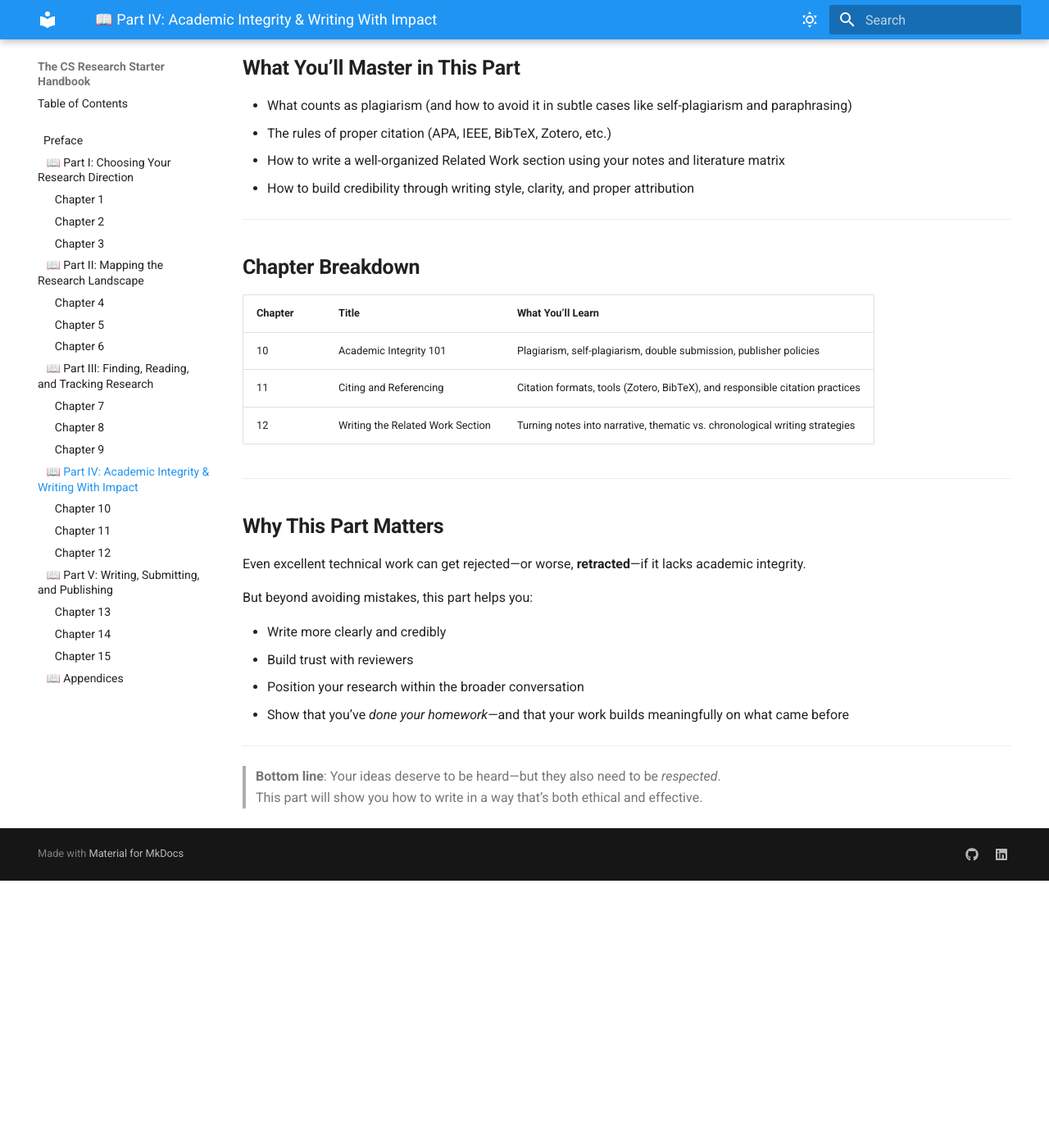
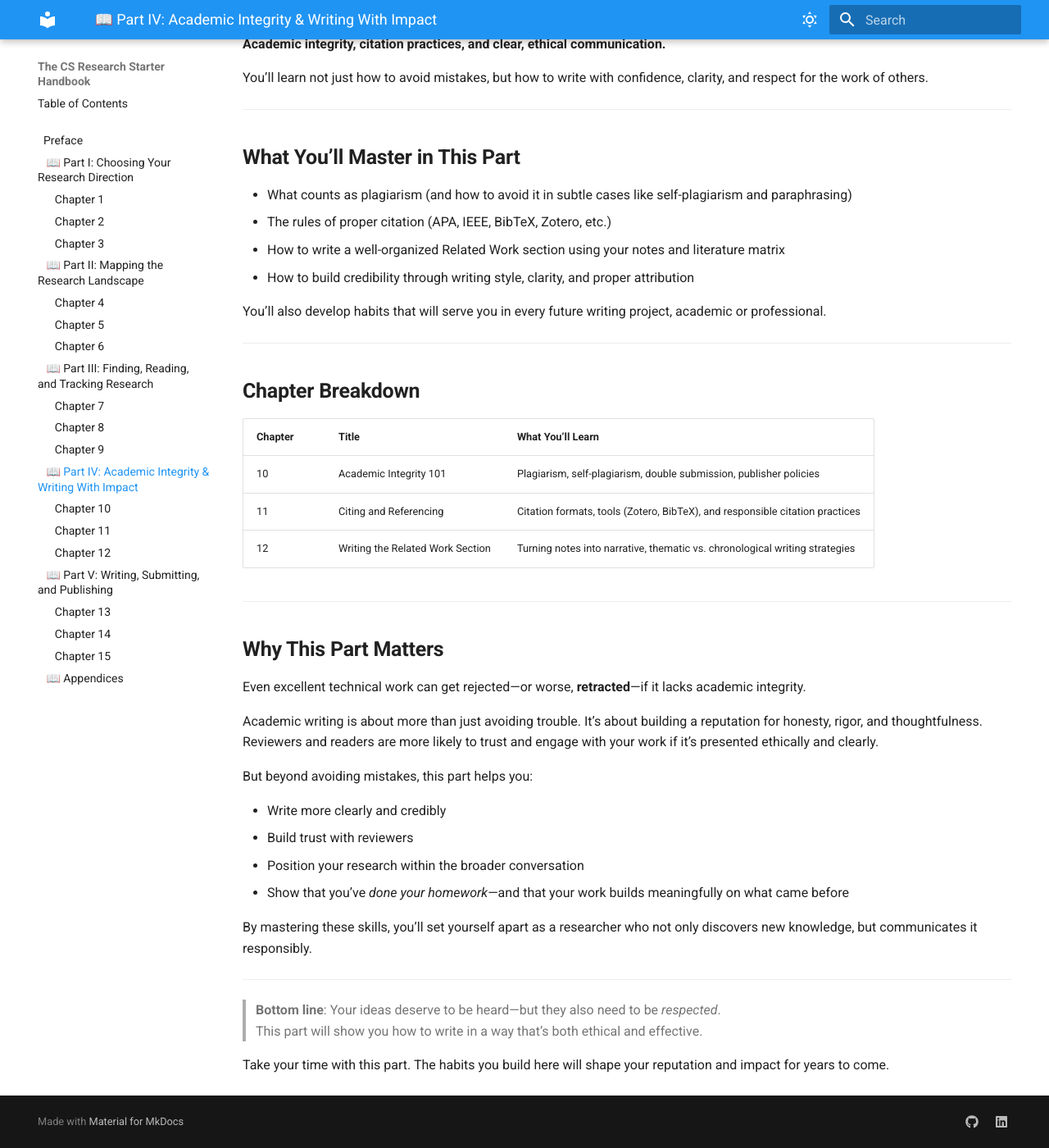
Before and after one commit to McKlay/research-starter-handbook, an MkDocs documentation site: the page built from docs/PartIV_overview.md, in a window 1280 px wide and 1400 px high, scrolled down 584 px. Shown: the whole window at 82% size. Built offline with MkDocs 1.6.1 and Material for MkDocs 9.7.7, drawn with Linux system fonts in a browser that asks for light colours; before the commit the page ends 1658 px from its top, so only the background shows below that; some of the changed text lies outside the part shown.

Commit message:
enhanced details

```diff
--- a/docs/PartIV_overview.md
+++ b/docs/PartIV_overview.md
@@ -14,6 +14,8 @@ hide:
 Reading and collecting research is only half the battle.
 At some point, you’ll need to start writing—and when you do, questions will start to pile up:
 
+Writing is where your research becomes visible to the world. It’s also where your credibility is built—or lost. The transition from reading to writing can be daunting, but it’s also an opportunity to clarify your thinking and make your contribution count.
+
 - How much can I copy from the abstract if I cite it?
 - What even counts as plagiarism in research?
 - How do I cite 30+ papers without going insane?
@@ -21,6 +23,8 @@ At some point, you’ll need to start writing—and when you do, questions will
 
 This part of the handbook tackles the often-overlooked side of research writing:
 **Academic integrity, citation practices, and clear, ethical communication.**
+
+You’ll learn not just how to avoid mistakes, but how to write with confidence, clarity, and respect for the work of others.
 
 ---
 
@@ -30,6 +34,8 @@ This part of the handbook tackles the often-overlooked side of research writing:
 - The rules of proper citation (APA, IEEE, BibTeX, Zotero, etc.)
 - How to write a well-organized Related Work section using your notes and literature matrix
 - How to build credibility through writing style, clarity, and proper attribution
+
+You’ll also develop habits that will serve you in every future writing project, academic or professional.
 
 ---
 
@@ -47,6 +53,8 @@ This part of the handbook tackles the often-overlooked side of research writing:
 
 Even excellent technical work can get rejected—or worse, **retracted**—if it lacks academic integrity.
 
+Academic writing is about more than just avoiding trouble. It’s about building a reputation for honesty, rigor, and thoughtfulness. Reviewers and readers are more likely to trust and engage with your work if it’s presented ethically and clearly.
+
 But beyond avoiding mistakes, this part helps you:
 
 - Write more clearly and credibly
@@ -54,7 +62,11 @@ But beyond avoiding mistakes, this part helps you:
 - Position your research within the broader conversation
 - Show that you’ve *done your homework*—and that your work builds meaningfully on what came before
 
+By mastering these skills, you’ll set yourself apart as a researcher who not only discovers new knowledge, but communicates it responsibly.
+
 ---
 
 > **Bottom line**: Your ideas deserve to be heard—but they also need to be *respected*.
 > This part will show you how to write in a way that’s both ethical and effective.
+
+Take your time with this part. The habits you build here will shape your reputation and impact for years to come.
```
